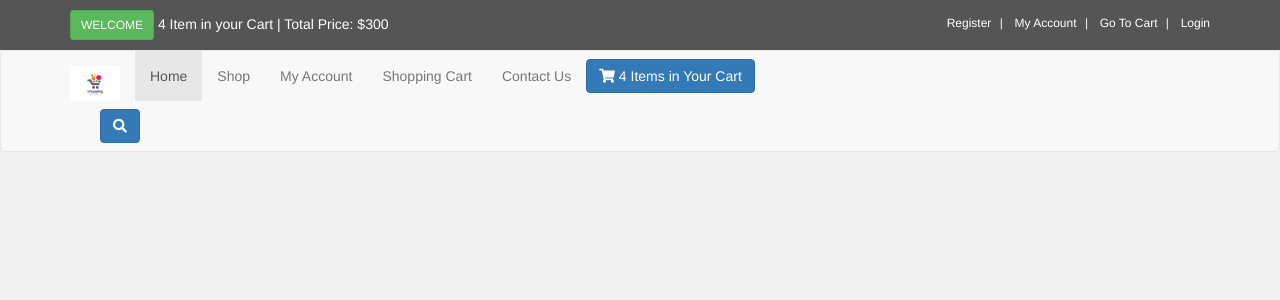
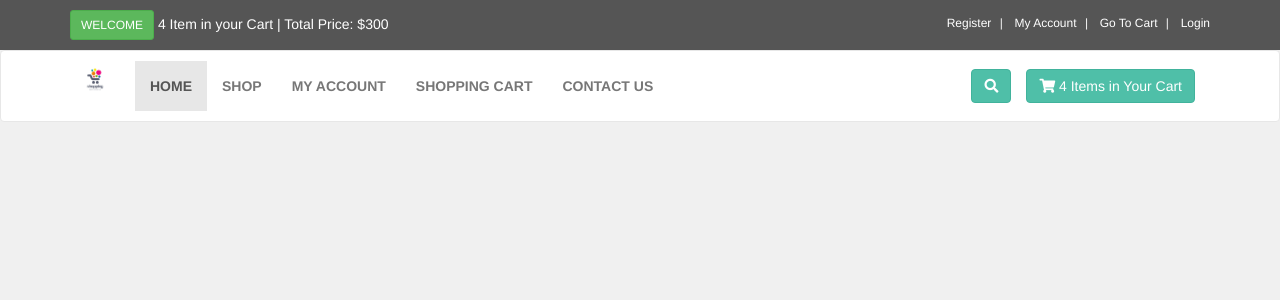
Before and after one commit to OrionJoshi/E-commerce-Website, a PHP site: page / in a window 1280 px wide. Shown: the top 300 px of the page. Run offline with PHP 8.4, Linux system fonts and the light colour scheme; some libraries are stand-ins or nearby versions.

Commit message:
Styling add

```diff
--- a/index.php
+++ b/index.php
@@ -96,18 +96,51 @@
 
                     </ul> <!-- nav navbar-nav left End-->
                 </div>
-                <a href="cart.php" class="btn navbar-btn btn-primary right"> <!-- btn navbar-btn btn-primary right Begin-->
+                <a href="cart.php" class="btn navbar-btn btn-primary right" style="float:right;"> <!-- btn navbar-btn btn-primary right Begin-->
+
                     <i class="fa fa-shopping-cart"></i>
+
                     <span>4 Items in Your Cart</span>
+
                 </a> <!-- btn navbar-btn btn-primary right End-->
-                <div class="navbar-collapse collapse right"> <!-- navbar-collapse collapse right Begin-->
+
+                <div class="navbar-collapse collapse right" style="float:right;"> <!-- navbar-collapse collapse right Begin-->
+
                     <button class="btn btn-primary navbar-btn" type="button" data-toggle="collapse" data-target="#search">
+
                         <span class="sr-only">Toggle Search</span>
+
                         <i class="fa fa-search"></i>
+
                     </button>
+
                 </div>  <!-- navbar-collapse collapse right End-->
+
+                <div class="collapse clearfix" id="search">  <!-- collapse clearfix Begin-->
+
+                    <form method="get" action="results.php" class="navbar-form"> <!-- navbar-form Begin-->
+
+                        <div class="input-group">  <!-- input-group" Begin-->
+                            <span class="input-group-btn">
+                            <input type="text" class="form-control" name="user_query" placeholder="Search" required>
+
+                            <button type="submit" name="search" value="search" class="btn btn-primary"> <!-- btn btn-primary Begin-->
+
+                                <i class="fa fa-search"></i>
+
+                            </button> <!-- btn btn-primary Begin-->
+                            </span>
+
+                        </div>  <!-- input-group End-->
+
+                    </form>  <!-- navbar-form End-->
+
+                </div>  <!-- collapse clearfix End-->
+
             </div>   <!-- navbar-collapse collapse End-->
+
         </div> <!-- Container End -->
+
     </div> <!-- navbar navbar-default End-->
     <script src="js/jquery-3.3.1.js"></script>
     <script src="js/bootstrap.min.js"></script>
--- a/styles/style.css
+++ b/styles/style.css
@@ -55,3 +55,37 @@ body{
     color: #f7f7f7;
     padding: 0 5px;
 }
+/* Header style */
+
+.navbar{
+    background: #ffffff;
+}
+.navbar-brand{
+    float:left;
+    padding: 10px 15px;
+    font-size: 18px;
+    line-height: 20px;
+    height:70px;
+}
+.navbar-brand:hover,
+.navbar-brand:focus{
+    text-decoration: none;
+
+}
+.navbar ul.nav > li > a{
+    text-transform: uppercase;
+    font-weight: bold;
+    font-size: 14px;
+
+}
+.navbar ul.nav > li > a:hover{
+    background: #e7e7e7;
+}
+.padding-nav{
+    padding-top: 10px;
+}
+.btn-primary{
+    color: rgb(255,255,255);
+    background: rgb(79, 191, 168);
+    border-color: rgb(65, 179, 156);
+}
```
